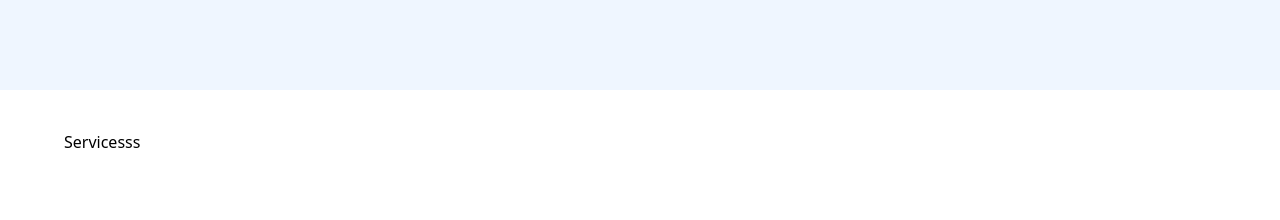
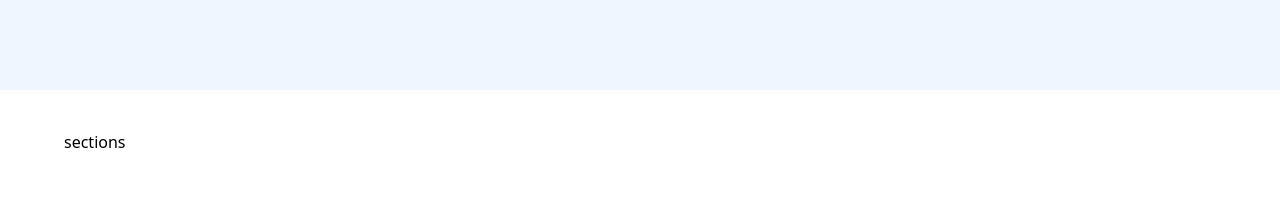
Before and after one commit to balavenkat123/B-Bikes, a React (Vite) app: page / in a window 1280 px wide. Shown: the part 1580-1800 px from the top of the page. Built offline with nearby package versions, Linux system fonts and the light colour scheme; a web font is replaced by a local one.

Commit message:
services1

```diff
--- a/src/sections/Services.jsx
+++ b/src/sections/Services.jsx
@@ -1,8 +1,8 @@
-import React from 'react'
-
 const Services = () => {
   return (
-    <div>Servicesss</div>
+    <section>
+      <div>sections</div>
+    </section>
   )
 }
 
```
